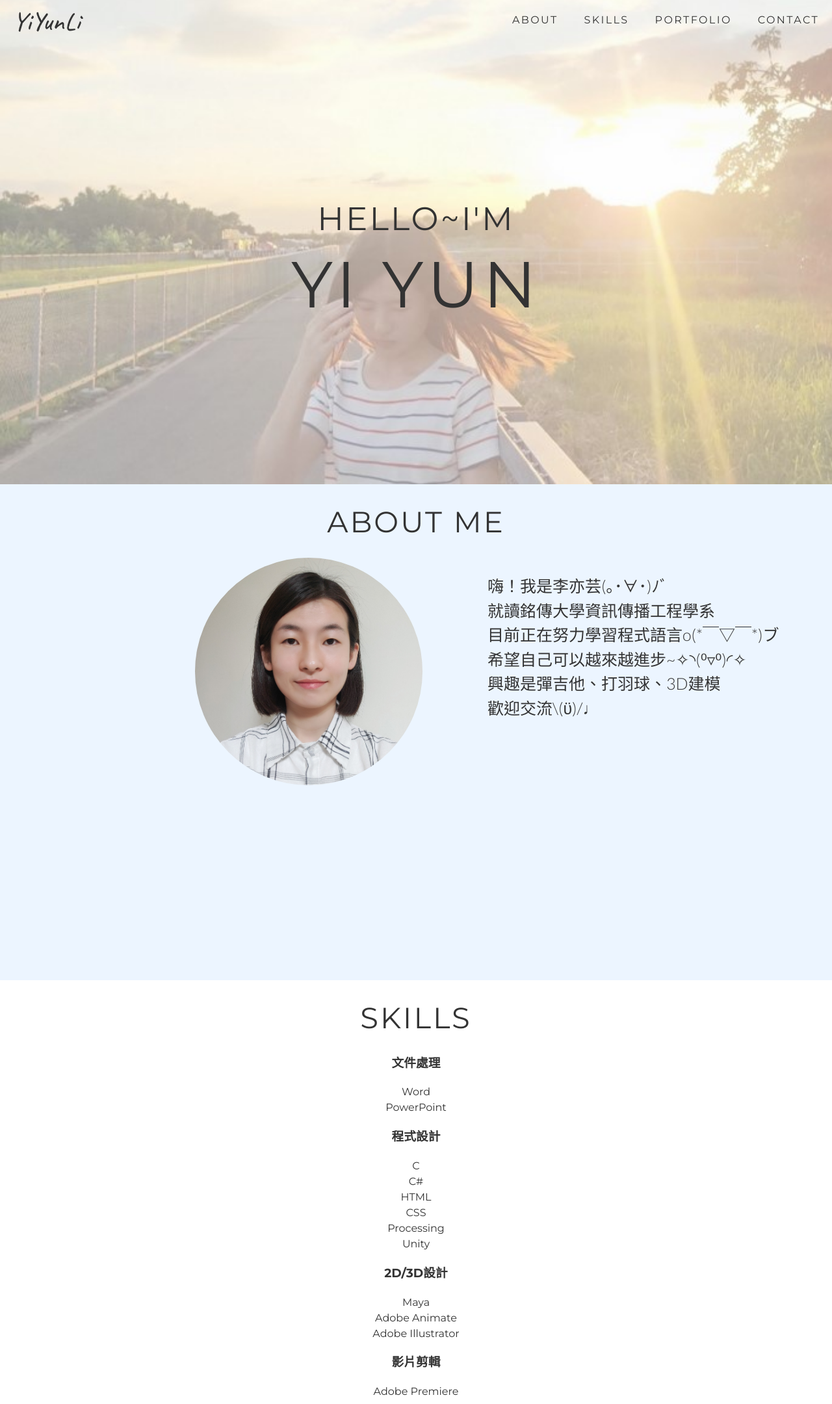
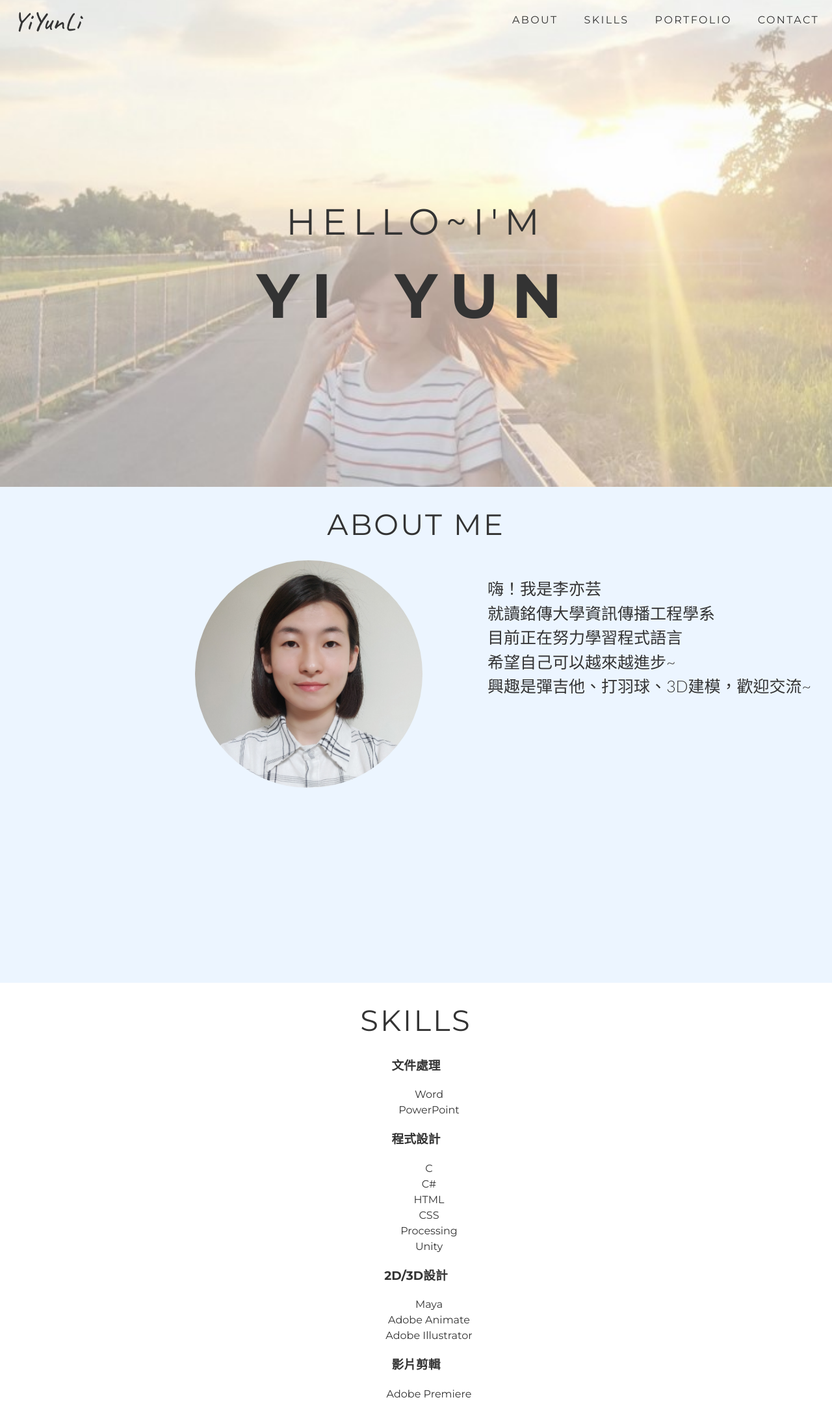
Before and after one commit to yiyun12o9/yiyun12o9.github.io, a plain HTML site: page index.html in a window 1280 px wide. Shown: the part 12-2172 px from the top of the page at 65% size. Drawn offline with Linux system fonts and the light colour scheme.

Commit message:
Change FrontPage

```diff
--- a/index.html
+++ b/index.html
@@ -7,7 +7,7 @@
 <link rel="stylesheet" href="./style.css" media="all"> <!--載入CSS檔-->
 <link href='https://fonts.googleapis.com/css?family=Montserrat:400,700' rel='stylesheet' type='text/css'><!--字體-->
 <link href='https://fonts.googleapis.com/css?family=Lato:300' rel='stylesheet' type='text/css'><!--字體-->
-<link href="https://fonts.googleapis.com/css2?family=Caveat:wght@500&display=swap" rel="stylesheet">
+<link href="https://fonts.googleapis.com/css2?family=Caveat:wght@500&display=swap" rel="stylesheet"><!--字體-->
 </head>
 <body>
 	<div class="top">
@@ -22,32 +22,50 @@
 		</ul>
 	</div>
 	<header>
-<h1>Hello~I'm<br><span class="name">Yi Yun</span></h1>
+		<h1><span class="name">Hello~I'm</span><span class="name1">Yi Yun</span></h1>
 	</header>
 	<section id="aboutme" class="clearfix">
 		<h2>about me</h2>
 		<img src="img/yiyun.jpg" width="350" height="350" alt="頭貼" class="me">
-<p class="about">嗨！我是李亦芸(｡･∀･)ﾉﾞ<br>就讀銘傳大學資訊傳播工程學系<br>
-目前正在努力學習程式語言o(*￣▽￣*)ブ<br>希望自己可以越來越進步~✧◝(⁰▿⁰)◜✧<br>
-興趣是彈吉他、打羽球、3D建模<br>歡迎交流\(ϋ)/♩<br></p>
+		<p class="about">嗨！我是李亦芸<br>就讀銘傳大學資訊傳播工程學系<br>
+		目前正在努力學習程式語言<br>希望自己可以越來越進步~<br>
+		興趣是彈吉他、打羽球、3D建模，歡迎交流~</p>
 	</section>
-<section id="skills">
+	<section id="skills" class="forskill">
+		<div class="allskill">
 			<h2>skills</h2>
-<div>
+			<div class="askill">
 				<h3>文件處理</h3>
-	<p>Word<br>PowerPoint</p>
+				<ul>
+					<li>Word</li>
+					<li>PowerPoint</li>
+				</ul>
 			</div>
-<div>
+			<div class="askill">
 				<h3>程式設計</h3>
-	<p>C<br>C#<br>HTML<br>CSS<br>Processing<br>Unity</p>
+				<ul>
+					<li>C</li>
+					<li>C#</li>
+					<li>HTML</li>
+					<li>CSS</li>
+					<li>Processing</li>
+					<li>Unity</li>
+				</ul>
 			</div>
-<div>
+			<div class="askill">
 				<h3>2D/3D設計</h3>
-	<p>Maya<br>Adobe Animate<br>Adobe Illustrator</p>
+				<ul>
+					<li>Maya</li>
+					<li>Adobe Animate</li>
+					<li>Adobe Illustrator</li>
+				</ul>
 			</div>
-<div>
+			<div class="askill">
 				<h3>影片剪輯</h3>
-	<p>Adobe Premiere</p>
+				<ul>
+					<li>Adobe Premiere</li>
+				</ul>
+			</div>
 		</div>
 	</section>
 	<section id="portfolio">
--- a/style.css
+++ b/style.css
@@ -1,12 +1,13 @@
 @charset "utf-8";
 html{
 	margin: 0;
+	text-size-adjust: 100%;
 }
 body{
 	margin: 0;
 	background-color: #ECF5FF;
 	font-family: 'Lato', sans-serif;
-	font-weight: 300; /*字型寬度*/
+	font-weight: 300; /*字型粗細*/
 	line-height: 1.5; /*行高*/
 	color: #333; /*字型顏色*/
 }
@@ -28,7 +29,7 @@ body{
 	font-size: 250%;
 	color: #333;
 	font-family: 'Caveat', sans-serif;
-	text-decoration: none; /*超連結不要出現底線*/
+	text-decoration: none; /*文字樣式*/
 }
 
 .menu{
@@ -76,29 +77,51 @@ header{
 	text-align: center; /*對齊方式*/
 	padding: 30px 0 200px; /*框線內側邊界 上 左右 下*/
 	font-family: 'Montserrat', sans-serif;
+	overflow: hidden;
 }
 h1{
-	text-align: center;
+	display: block;
 	text-transform: uppercase; /*文字字母的大小寫*/
-	font-size: 50px; /*字型大小*/
+	font-size: 2em; /*字型大小*/
 	font-weight: 400;
 	letter-spacing: 3px; /*字元間距*/
-	line-height: 50px;
 	padding-top: 260px; /*框線內側上邊界*/
-	animation: trans 3s;
 	position: relative;
 }
 .name{
-	text-transform: uppercase;
-	letter-spacing: 7px;
-	font-size: 100px;
-	line-height: 150px;
-	animation: trans 4s;
-	position: relative;
+	display: block;
+    font-weight: 400;
+    font-size: 3.5rem;
+    letter-spacing: 10px;
+	animation: trans 1s ease;
 }
-@keyframes trans{
-	0%{opacity: 0;},
-	100%{opacity: 1;}
+.name1{
+	display: block;
+    font-weight: 550;
+    font-size: 6rem;
+    letter-spacing: 20px;
+    word-spacing: 30px;
+	animation: trans1 2s ease;
+}
+@-webkit-keyframes trans{
+	0%{
+		opacity: 0;
+	    transform: translateX(-110px);
+	}
+	100%{
+		opacity: 1;
+		transform: translate(0px);
+	}
+}
+@-webkit-keyframes trans1{
+	0%{
+		opacity: 0;
+		transform: translateX(100px);
+	}
+	100%{
+		opacity: 1;
+		transform: translate(0px);
+	}
 }
 h2{
 	text-align: center;
@@ -254,6 +277,9 @@ h2{
 	display: block;
 	clear: both;
 }
+.allskill ul{
+	list-style-type: none;
+}
 @media screen and (max-width: 790px) {
 	h1{
 		font-size: 40px;
```
Lines whose indentation alone changed are shown as unchanged.
